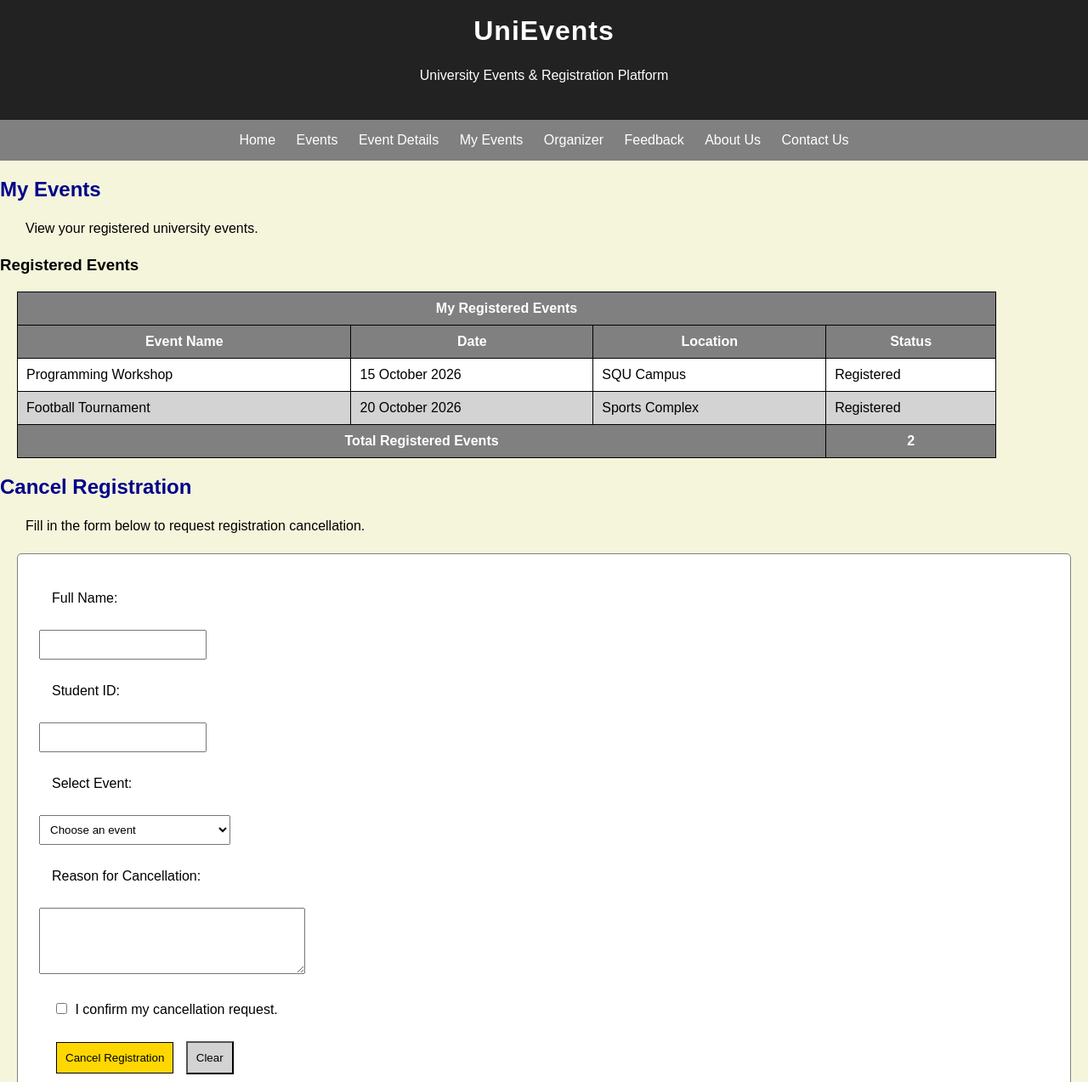
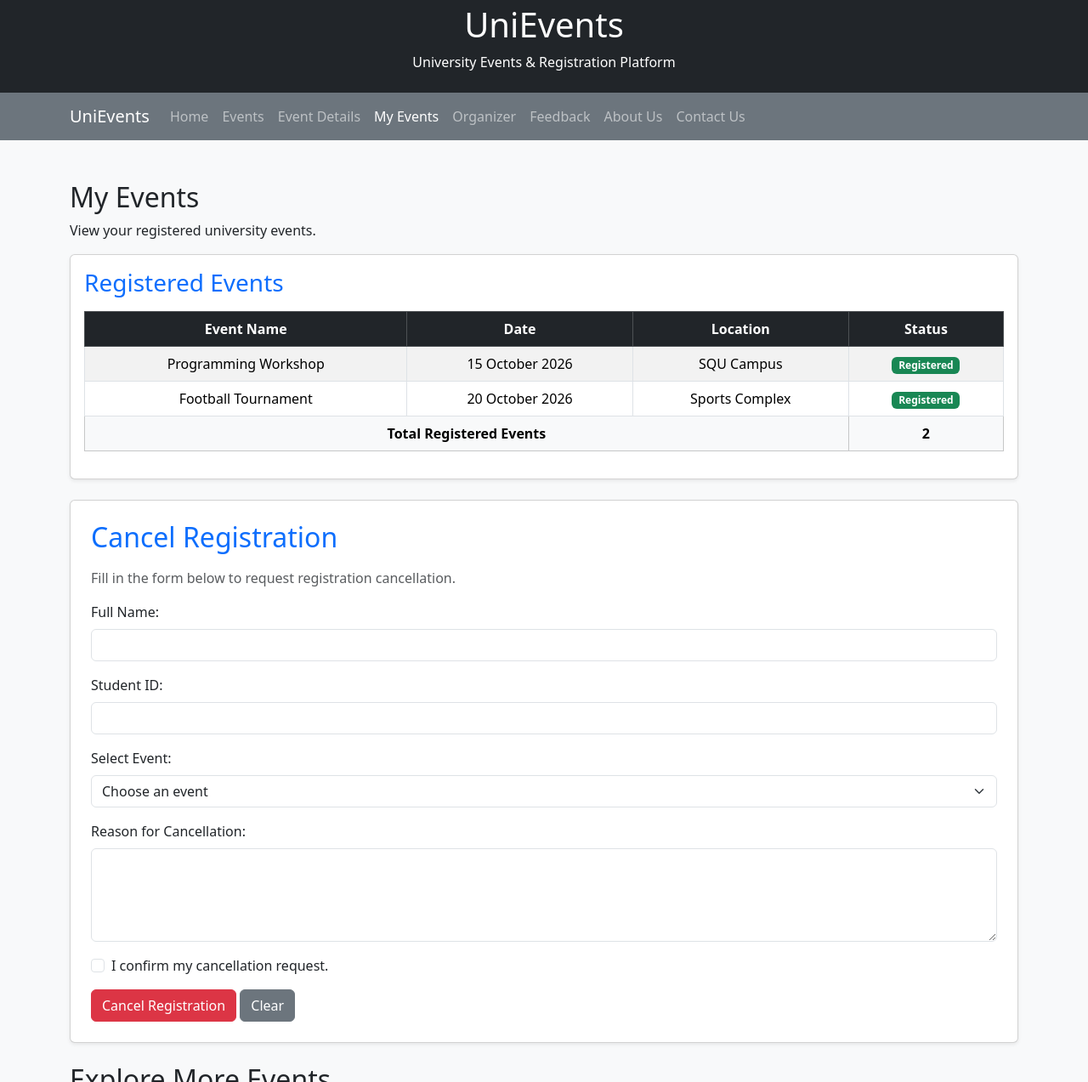
Before and after one commit to s144105-999/UniEvents, a plain HTML site: page my-events.html in a window 1280 px wide. Shown: the part 127-1400 px from the top of the page at 85% size. Drawn offline with nearby package versions, Linux system fonts and the light colour scheme.

Commit message:
done my-events page with bootstrap table and form validation

```diff
--- a/my-events.html
+++ b/my-events.html
@@ -1,99 +1,147 @@
-
 <!DOCTYPE html>
 <html lang="en">
+
 <head>
     <meta charset="UTF-8">
     <title>UniEvents - My Events</title>
     <meta name="viewport" content="width=device-width, initial-scale=1.0">
-    <link rel="stylesheet" href="style.css">
+    <link rel="stylesheet" href="https://cdn.jsdelivr.net/npm/bootstrap@5.3.3/dist/css/bootstrap.min.css">
 </head>
-<body>
 
-<header>
-    <img src="logo.png" alt="UniEvents Logo" width="100">
-    <h1>UniEvents</h1>
-    <p>University Events & Registration Platform</p>
+<body class="bg-light">
+
+    <header class="bg-dark text-white text-center py-4">
+        <img src="logo.png" alt="UniEvents Logo" width="100" class="img-fluid">
+        <h1 class="mt-2">UniEvents</h1>
+        <p class="mb-0">University Events & Registration Platform</p>
     </header>
 
-<nav>
-    <a href="index.html">Home</a>
-    <a href="events.html">Events</a>
-    <a href="details.html">Event Details</a>
-    <a href="my-events.html">My Events</a>
-    <a href="organizer.html">Organizer</a>
-    <a href="feedback.html">Feedback</a>
-    <a href="about.html">About Us</a>
-    <a href="contact.html">Contact Us</a>
+    <nav class="navbar navbar-expand-lg navbar-dark bg-secondary">
+        <div class="container">
+            <a class="navbar-brand" href="index.html">UniEvents</a>
+
+            <button class="navbar-toggler" type="button" data-bs-toggle="collapse" data-bs-target="#mainNav"
+                aria-controls="mainNav" aria-expanded="false" aria-label="Toggle navigation">
+                <span class="navbar-toggler-icon"></span>
+            </button>
+
+            <div class="collapse navbar-collapse" id="mainNav">
+                <ul class="navbar-nav">
+                    <li class="nav-item"><a class="nav-link" href="index.html">Home</a></li>
+                    <li class="nav-item"><a class="nav-link" href="events.html">Events</a></li>
+                    <li class="nav-item"><a class="nav-link" href="details.html">Event Details</a></li>
+                    <li class="nav-item"><a class="nav-link active" href="my-events.html">My Events</a></li>
+                    <li class="nav-item"><a class="nav-link" href="organizer.html">Organizer</a></li>
+                    <li class="nav-item"><a class="nav-link" href="feedback.html">Feedback</a></li>
+                    <li class="nav-item"><a class="nav-link" href="about.html">About Us</a></li>
+                    <li class="nav-item"><a class="nav-link" href="contact.html">Contact Us</a></li>
+                </ul>
+            </div>
+        </div>
     </nav>
 
-<main>
+    <main class="container my-5">
 
         <h2>My Events</h2>
         <p>View your registered university events.</p>
+        <div class="card shadow-sm mb-4">
+            <div class="card-body">
 
-<h3>Registered Events</h3>
+                <h3 class="text-primary mb-3">Registered Events</h3>
 
-<table>
-    <tr>
-        <th colspan="4">My Registered Events</th>
-    </tr>
+                <div class="table-responsive">
+                    <table class="table table-striped table-bordered table-hover text-center">
+
+                        <thead class="table-dark">
                             <tr>
                                 <th>Event Name</th>
                                 <th>Date</th>
                                 <th>Location</th>
                                 <th>Status</th>
                             </tr>
+                        </thead>
+
+                        <tbody>
                             <tr>
                                 <td>Programming Workshop</td>
                                 <td>15 October 2026</td>
                                 <td>SQU Campus</td>
-        <td>Registered</td>
+                                <td><span class="badge bg-success">Registered</span></td>
                             </tr>
+
                             <tr>
                                 <td>Football Tournament</td>
                                 <td>20 October 2026</td>
                                 <td>Sports Complex</td>
-        <td>Registered</td>
+                                <td><span class="badge bg-success">Registered</span></td>
                             </tr>
+                        </tbody>
+
+                        <tfoot class="table-light">
                             <tr>
                                 <th colspan="3">Total Registered Events</th>
                                 <th>2</th>
                             </tr>
+                        </tfoot>
+
                     </table>
+                </div>
 
-<h2>Cancel Registration</h2>
-<p>Fill in the form below to request registration cancellation.</p>
+            </div>
+        </div>
 
-<form action="https://httpbin.org/get" method="get">
+        <div class="card shadow-sm mb-4">
+            <div class="card-body p-4">
 
-    <p>Full Name:</p>
-    <input type="text" name="fullname" required>
+                <h2 class="text-primary mb-3">Cancel Registration</h2>
+                <p class="text-muted">Fill in the form below to request registration cancellation.</p>
 
-    <p>Student ID:</p>
-    <input type="text" name="studentid" required>
+                <form action="https://httpbin.org/get" method="get" class="needs-validation" novalidate id="cancelForm">
 
-    <p>Select Event:</p>
-    <select name="event" required>
+                    <div class="mb-3">
+                        <label class="form-label">Full Name:</label>
+                        <input type="text" class="form-control" name="fullname" required>
+                        <div class="valid-feedback">Valid</div>
+                        <div class="invalid-feedback">Please enter your full name.</div>
+                    </div>
+
+                    <div class="mb-3">
+                        <label class="form-label">Student ID:</label>
+                        <input type="text" class="form-control" name="studentid" required>
+                        <div class="valid-feedback">Valid</div>
+                        <div class="invalid-feedback">Please enter your student ID.</div>
+                    </div>
+
+                    <div class="mb-3">
+                        <label class="form-label">Select Event:</label>
+                        <select class="form-select" name="event" required>
                             <option value="">Choose an event</option>
                             <option value="Programming Workshop">Programming Workshop</option>
                             <option value="Football Tournament">Football Tournament</option>
                             <option value="Career Development Workshop">Career Development Workshop</option>
                         </select>
+                        <div class="valid-feedback">Valid</div>
+                        <div class="invalid-feedback">Please select an event.</div>
+                    </div>
 
-    <p>Reason for Cancellation:</p>
-    <textarea name="reason" rows="4" cols="35"></textarea>
+                    <div class="mb-3">
+                        <label class="form-label">Reason for Cancellation:</label>
+                        <textarea class="form-control" name="reason" rows="4"></textarea>
+                    </div>
 
-    <p>
-        <input type="checkbox" name="confirm" value="yes" required>
-        I confirm my cancellation request.
-    </p>
+                    <div class="form-check mb-3">
+                        <input type="checkbox" class="form-check-input" name="confirm" value="yes" required>
+                        <label class="form-check-label">I confirm my cancellation request.</label>
+                        <div class="invalid-feedback">Please confirm your cancellation request.</div>
+                    </div>
 
-    <p>
-        <input type="submit" value="Cancel Registration">
-        <input type="reset" value="Clear">
-    </p>
+                    <button type="submit" class="btn btn-danger">Cancel Registration</button>
+                    <button type="reset" class="btn btn-secondary">Clear</button>
 
                 </form>
+
+            </div>
+        </div>
 
         <h2>Explore More Events</h2>
         <p>
@@ -103,10 +151,25 @@
 
     </main>
 
-<footer>
-    <p>2026 UniEvents - Sultan Qaboos University</p>
+    <footer class="bg-dark text-white text-center py-3 mt-5">
+        <p class="mb-0">2026 UniEvents - Sultan Qaboos University</p>
     </footer>
 
+    <script>
+        const form = document.getElementById("cancelForm");
+
+        form.addEventListener("submit", function (event) {
+
+            if (!form.checkValidity()) {
+                event.preventDefault();
+            }
+
+            form.classList.add("was-validated");
+
+        });
+    </script>
+
+    <script src="https://cdn.jsdelivr.net/npm/bootstrap@5.3.3/dist/js/bootstrap.bundle.min.js"></script>
 </body>
+
 </html>
-<!-- Page reviewed and updated by Said Al Riyami -->
```
Lines whose indentation alone changed are shown as unchanged.
